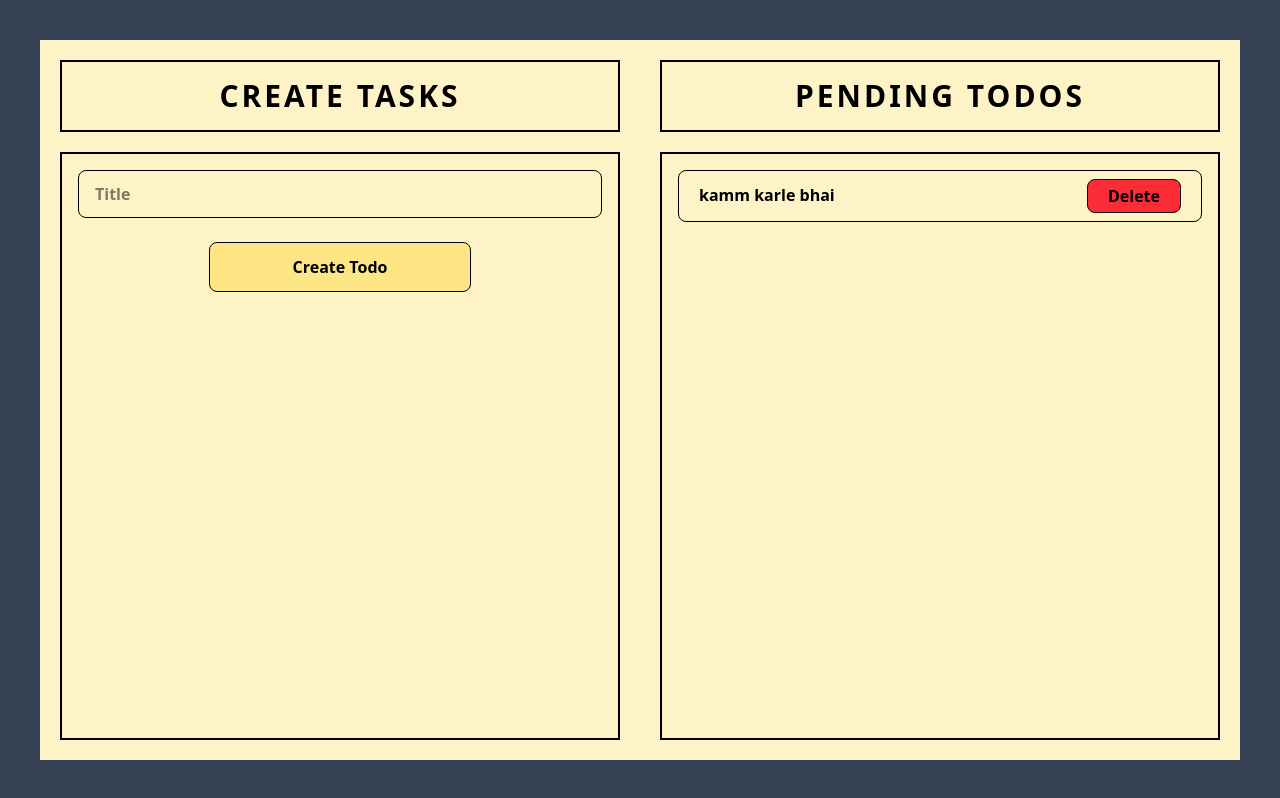
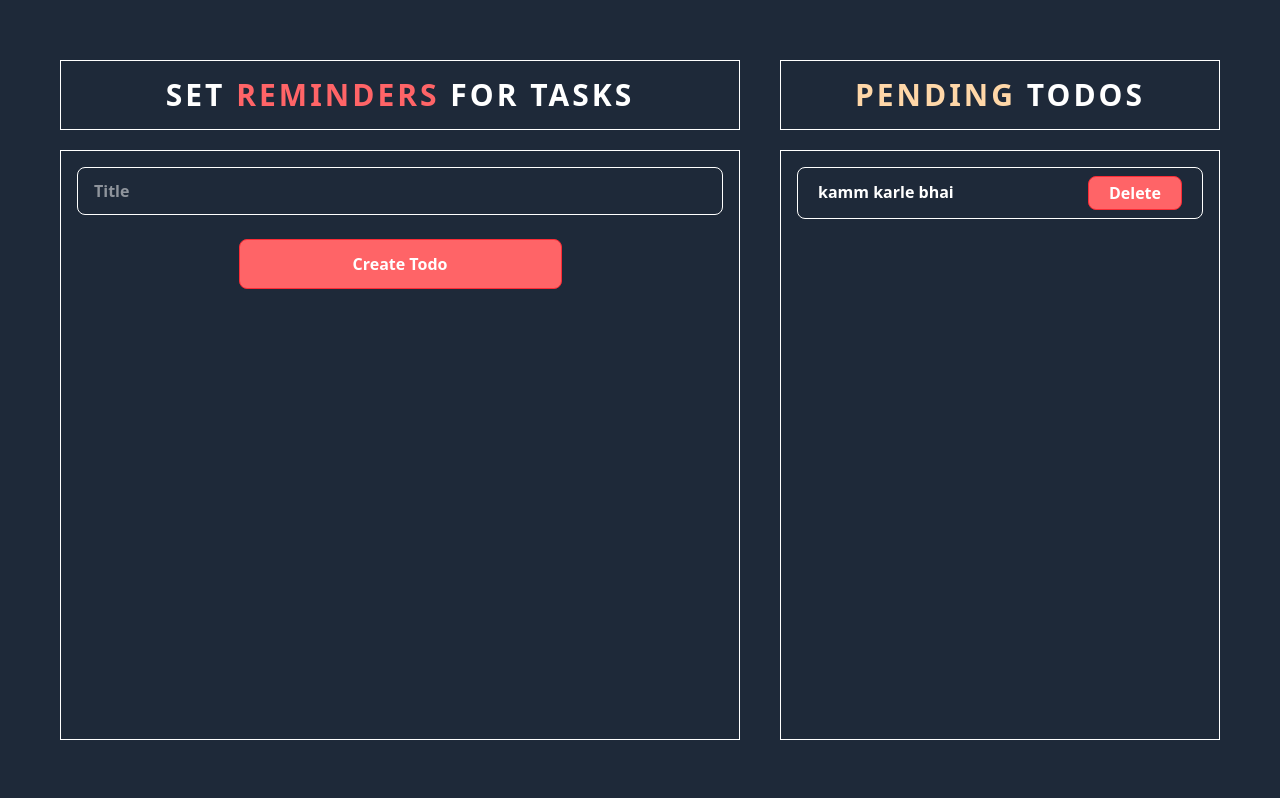
Before and after one commit to Async-v/CURD-in-react, a React (Vite) app: page / in a window 1280 px wide. Built offline with nearby package versions, Linux system fonts and the light colour scheme.

Commit message:
del todos btn and styling

```diff
--- a/src/App.jsx
+++ b/src/App.jsx
@@ -10,7 +10,7 @@ const App = () => {
 
 
   return (
-    <div className="w-screen h-screen flex bg-gray-700 p-10">
+    <div className="w-screen h-screen flex bg-gray-800 p-10">
       <Create todos={todos} settodos={settodos} />
       <Read todos={todos} settodos={settodos} />
     </div>
--- a/src/components/Create.jsx
+++ b/src/components/Create.jsx
@@ -27,9 +27,9 @@ const Create = (props) => {
     }
 
     return (
-        <div className="w-[50%] flex flex-col gap-5 h-full text-center p-5 bg-amber-100">
-            <h1 className="text-3xl font-bold tracking-widest border-2 p-4 uppercase">Create Tasks</h1>
-            <form className="w-full h-full border-2 p-4" onSubmit={submitHandler}>
+        <div className="w-[60%] flex flex-col gap-5 h-full text-center text-white p-5">
+            <h1 className="text-3xl font-bold tracking-widest border-1 p-4 uppercase">Set <span className="text-red-400">Reminders</span> for tasks</h1>
+            <form className="w-full h-full border-1 p-4" onSubmit={submitHandler}>
                 <input
                     className="w-full h-[3rem] border-1 rounded-lg p-4 font-semibold"
                     onChange={(e) => settitle(e.target.value)}
@@ -39,7 +39,7 @@ const Create = (props) => {
                 />
                 <br />
                 <br />
-                <button className="w-[50%] p-3 rounded-lg border-1 bg-amber-200 font-semibold">Create Todo</button>
+                <button className="w-[50%] p-3 rounded-lg border-1 bg-red-400 border-red-500 font-semibold">Create Todo</button>
             </form>
         </div>
     );
--- a/src/components/Read.jsx
+++ b/src/components/Read.jsx
@@ -13,14 +13,14 @@ const Read = (props) => {
     const rendertodos = todos.map(todo => {
         return <div className= "w-full flex py-2 px-5 border-1 align-middle rounded-lg">
             <li className="w-full py-1 h-fit text-left font-semibold" key={todo.id}>{todo.title}</li>
-            <button className="bg-red-500 rounded-lg px-5 font-semibold py-1 border-1" onClick={() => deleteHandler(todo.id)}>Delete</button>
+            <button className="bg-red-400 border-red-500 rounded-lg px-5 font-semibold py-1 border-1" onClick={() => deleteHandler(todo.id)}>Delete</button>
         </div>
     })
 
     return (
-        <div className="w-[50%] flex flex-col gap-5 h-full text-center p-5 bg-amber-100">
-            <h1 className="text-3xl font-bold tracking-widest border-2 p-4 uppercase">Pending Todos</h1>
-            <ol className="w-full h-full flex flex-col gap-4 border-2 p-4 overflow-hidden">{rendertodos}</ol>
+        <div className="w-[40%] flex flex-col gap-5 h-full text-center text-white p-5">
+            <h1 className="text-3xl font-bold tracking-widest border-1 p-4 uppercase"><span className="text-orange-200">Pending</span> Todos</h1>
+            <ol className="w-full h-full flex flex-col gap-4 border-1 p-4 overflow-hidden">{rendertodos}</ol>
         </div>
     )
 }
```
